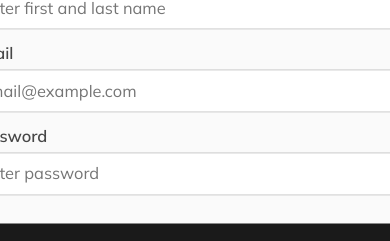
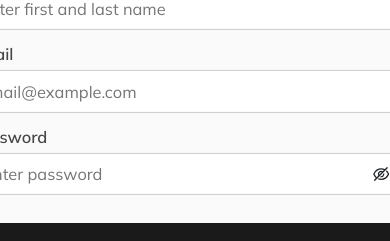
Before and after one commit to MAbdurahman/bs-reactjs-validation, a React (Vite) app: page /sign-up in a window 390 px wide. Shown: the part 365-606 px from the top of the page. Built offline with nearby package versions, Linux system fonts and the light colour scheme.

Commit message:
Complete /Auth/SignUp except custom validation and responsiveness for project

```diff
--- a/src/Auth/SignIn/styles.css
+++ b/src/Auth/SignIn/styles.css
@@ -68,6 +68,10 @@
    border: none;
 }
 
+.sign__in__form--passwordGroup--icon {
+   cursor: pointer;
+}
+
 .sign__in__form--button {
    margin-top: 1em;
    padding-top: 0.75em;
--- a/src/Auth/SignUp/index.jsx
+++ b/src/Auth/SignUp/index.jsx
@@ -41,11 +41,25 @@ export default function SignUp() {
             </div>
             <div className='sign__up__form--group'>
                <label htmlFor='email' id='email'>Email</label>
-               <input type='email' id='email' name='email' placeholder='email@example.com' onChange={handleChange}/>
+               <input type='text' id='email' name='email' placeholder='email@example.com' onChange={handleChange}/>
             </div>
             <div className='sign__up__form--group'>
                <label htmlFor='password' id='password'>Password</label>
-               <input type='password' id='password' name='password' placeholder='Enter password' onChange={handleChange}/>
+               <div className='sign__up__form--passwordGroup'>
+                  <input type={isShowing ? 'text' : 'password'} id='password'
+                         name='password' placeholder='Enter password'
+                         onChange={handleChange}/>
+                  {
+                     isShowing ? (
+                        <EyeOutlined className='sign__up__form--passwordGroup--icon'
+                                     onClick={togglePasswordIsShowing}/>
+                     ) : (
+                        <EyeInvisibleOutlined
+                           className='sign__in__form--passwordGroup--icon'
+                           onClick={togglePasswordIsShowing}/>
+                     )
+                  }
+               </div>
             </div>
             <button type='submit' className='sign__up__form--button'>Sign Up</button>
             <p className='sign__up__form--text'>Already have an account? <span
--- a/src/Auth/SignUp/styles.css
+++ b/src/Auth/SignUp/styles.css
@@ -51,6 +51,27 @@
    border: 1px solid #ccc;
 }
 
+.sign__up__form--passwordGroup {
+   position: relative;
+   width: 100%;
+   height: 42px;
+   display: flex;
+   justify-content: space-between;
+   padding: 0.20em 1.75em 0.20em 0.20em;
+   background: white;
+   border-radius: 3px;
+   border: 1px solid #ccc;
+}
+
+.sign__up__form--passwordGroup input {
+   background-color: transparent;
+   border: none
+}
+
+.sign__up__form--passwordGroup--icon {
+   cursor: pointer;
+}
+
 .sign__up__form--button {
    margin-top: 1em;
    padding-top: 0.75em;
```
